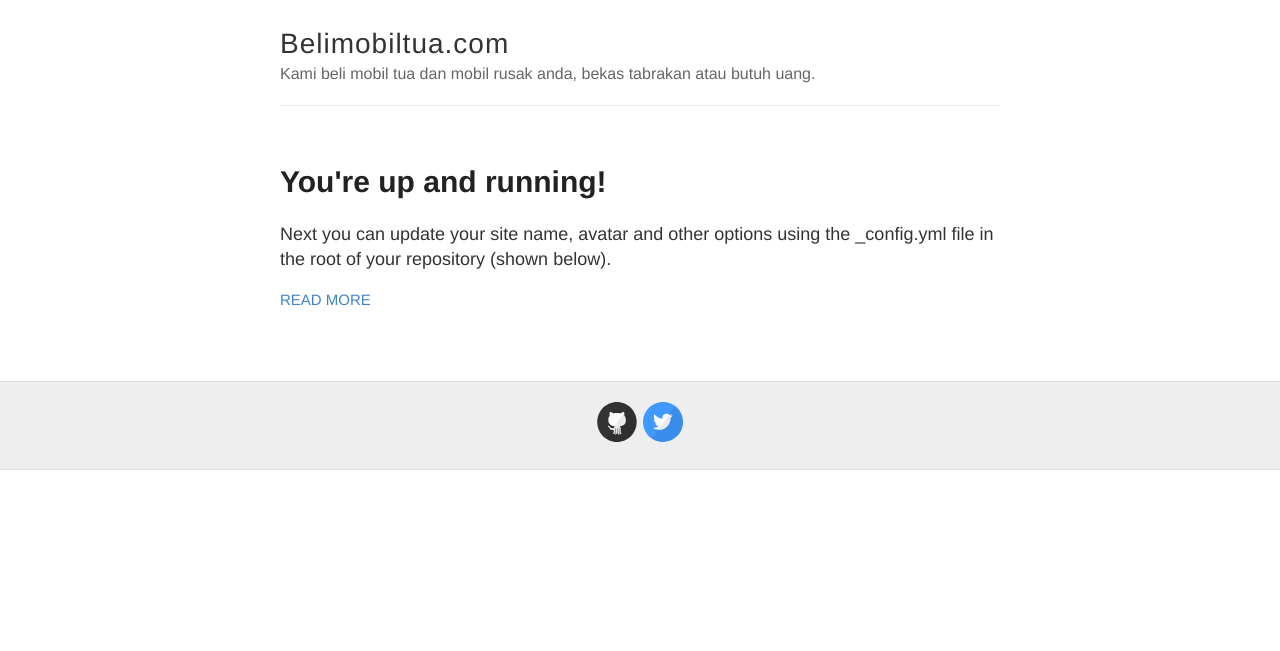
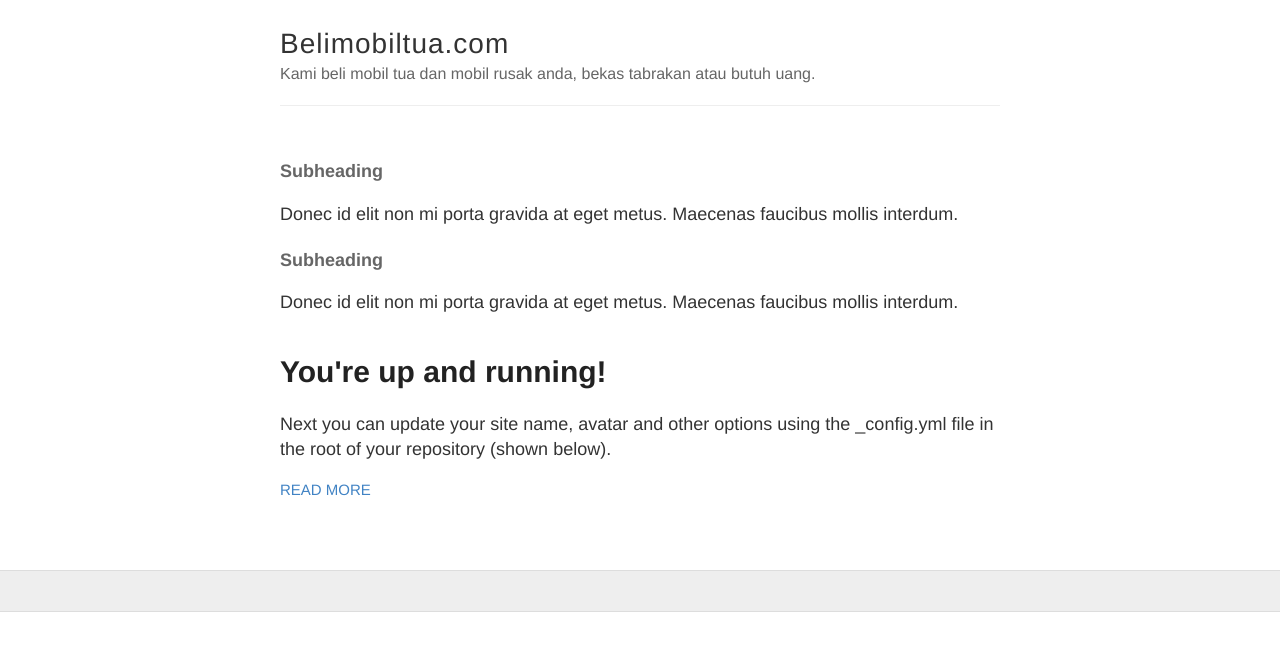
Before and after one commit to kemtol/belimobiltua, a Jekyll site: the page built from index.html, in a window 1280 px wide. Shown: the top 651 px of the page. Built offline with Jekyll 4.4.1, drawn with Linux system fonts in a browser that asks for light colours.

Commit message:
update jumbotron

```diff
--- a/_layouts/default.html
+++ b/_layouts/default.html
@@ -39,7 +39,7 @@
     <div class="wrapper-footer">
       <div class="container">
         <footer class="footer">
-          {% include svg-icons.html %}
+          <!-- {% include svg-icons.html %} -->
         </footer>
       </div>
     </div>
--- a/index.html
+++ b/index.html
@@ -1,6 +1,21 @@
 ---
 layout: default
 ---
+
+<div id="jumbotron">
+  <div class="row marketing">
+    <div class="col-lg-6">
+      <h4>Subheading</h4>
+      <p>Donec id elit non mi porta gravida at eget metus. Maecenas faucibus mollis interdum.</p>
+    </div>
+
+    <div class="col-lg-6">
+      <h4>Subheading</h4>
+      <p>Donec id elit non mi porta gravida at eget metus. Maecenas faucibus mollis interdum.</p>
+
+    </div>
+  </div>
+</div>
 
 <div class="posts">
   {% for post in site.posts %}
```
